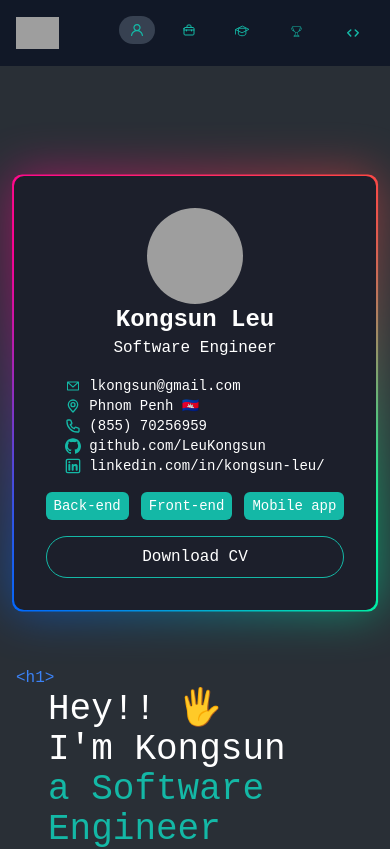
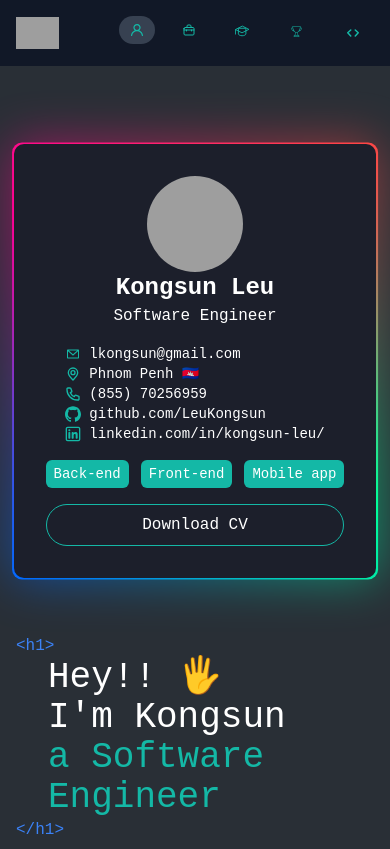
Before and after one commit to LeuKongsun/ksnl, a Next.js app: page / in a window 390 px wide. Shown: the top 849 px of the page. Built offline with nearby package versions, Linux system fonts and the light colour scheme; grey boxes are pictures that could not be loaded.

Commit message:
margin buttom navbar

```diff
--- a/src/app/page.tsx
+++ b/src/app/page.tsx
@@ -7,7 +7,7 @@ import Skill from "@/components/skill/Skill";
 export default function Home() {
   return (
     <main className="max-w-screen-lg mx-auto">
-      <div className="flex flex-col items-center pt-24 sm:pt-56 md:pt-40">
+      <div className="flex flex-col items-center pt-16 sm:pt-56 md:pt-40">
         {/* Home Section */}
         <Hero />
         {/* Experiences Section */}
```
